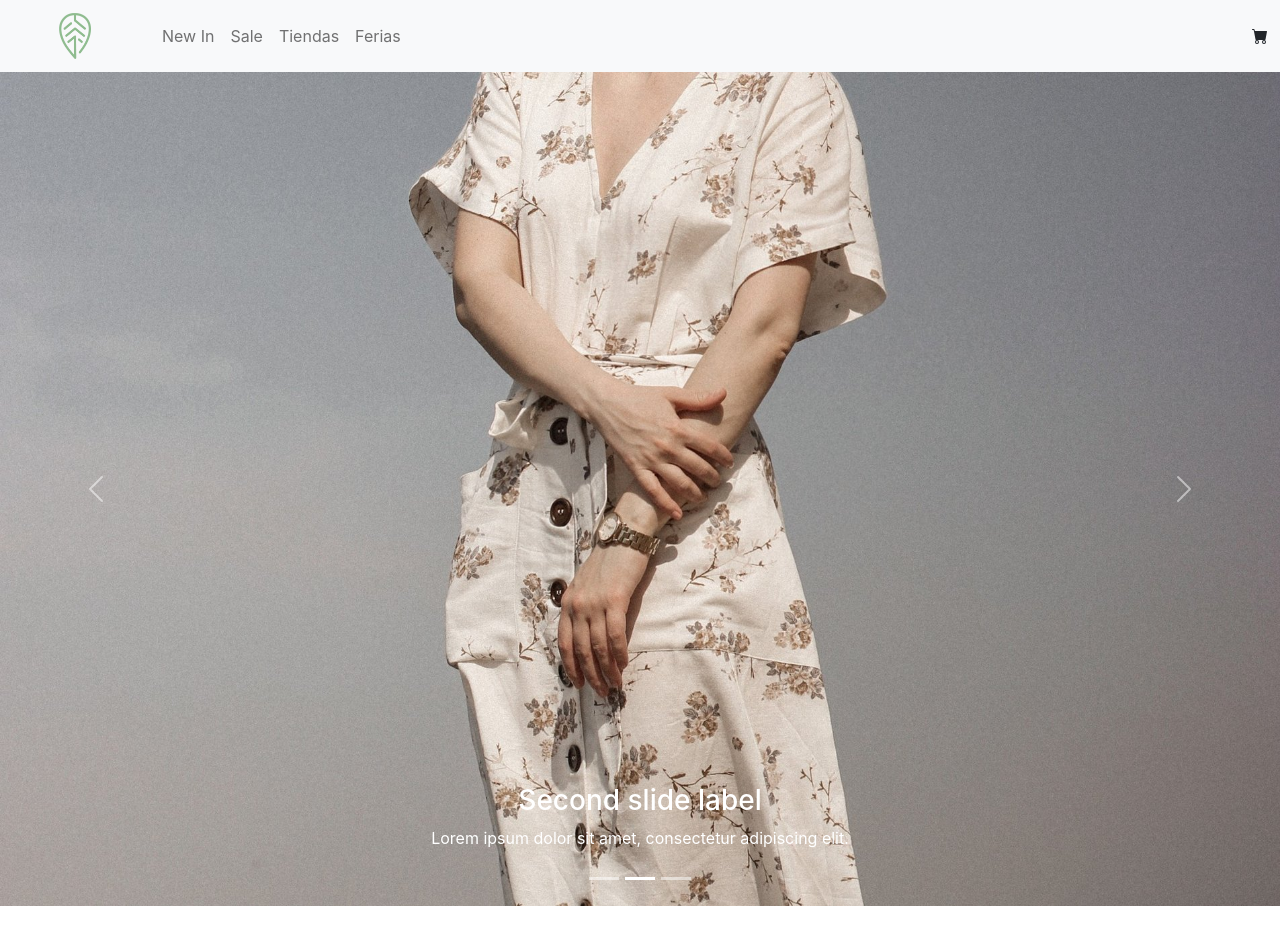
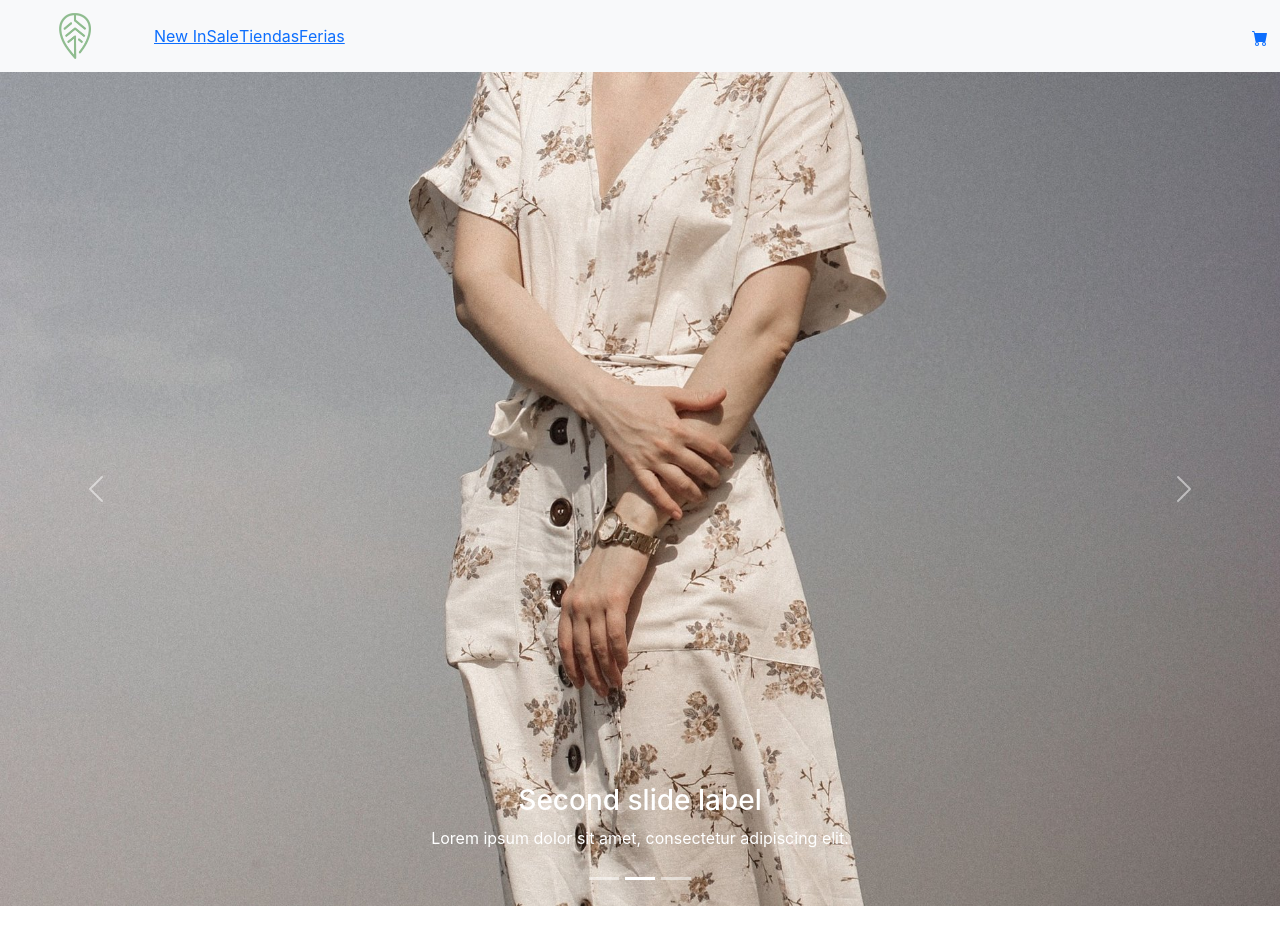
Before and after one commit to NicolasSeguro/GreenMode-React, a React (Create React App) app: page /categoria/ferias in a window 1280 px wide. Shown: the top 944 px of the page. Built offline with nearby package versions, Linux system fonts and the light colour scheme; the HTML template or start-up script is replaced by a standard one.

Commit message:
Routeo y categories

```diff
--- a/public/index.html
+++ b/public/index.html
@@ -24,7 +24,7 @@
       work correctly both with client-side routing and a non-root public URL.
       Learn how to configure a non-root public URL by running `npm run build`.
     -->
-    <title>React App</title>
+    <title>Green Mode</title>
   </head>
   <body>
     <noscript>You need to enable JavaScript to run this app.</noscript>
--- a/src/App.js
+++ b/src/App.js
@@ -5,13 +5,13 @@ import { BrowserRouter, Route, Routes } from 'react-router-dom';
 import Banners from './components/Home/banners/Banner';
 import ItemDetailContainer from './components/ItemDetail/ItemDetailContainer';
 import ItemListContainer from './components/itemList/ItemListContainer';
-import Navbar from './components/NavBar';
+import NavBar from './components/NavBar/NavBar';
 
 function App() {
   return (
     <div className="App">
       <BrowserRouter>
-        <Navbar/>
+        <NavBar/>
         <Banners/>
           <Routes>
             <Route path="/" element={<ItemListContainer />} />
--- a/src/components/NavBar.js
+++ b/src/components/NavBar/NavBar.js
@@ -1,7 +1,8 @@
 import {Container, Nav, Navbar} from "react-bootstrap";
 
-import CartWidget from "./Cart/CartWidget";
-import logo from '../logo.png';
+import CartWidget from '../Cart/CartWidget'
+import { Link } from "react-router-dom";
+import logo from '../../logo.png'
 
 const NavBar = () => {
     return(
@@ -9,9 +10,12 @@ const NavBar = () => {
             <Navbar bg="light" expand="lg">
             <Container fluid>
                 <Navbar.Brand href="#">
-                    <img
-                    src={logo} alt="Green Mode logo"
-                    className="w-25"/>
+                    <Link to={'/'}>
+                        <img
+                        src={logo} alt="Green Mode logo"
+                        className="w-25"/>
+                    </Link>
+
                 </Navbar.Brand>
                 <Navbar.Toggle aria-controls="navbarScroll" />
                 <Navbar.Collapse id="navbarScroll">
@@ -20,12 +24,14 @@ const NavBar = () => {
                     style={{ maxHeight: '200px' }}
                     navbarScroll
                 >
-                    <Nav.Link href="#">New In</Nav.Link>
-                    <Nav.Link href="#">Sale</Nav.Link>
-                    <Nav.Link href="#">Tiendas</Nav.Link>
-                    <Nav.Link href="#">Ferias</Nav.Link>
+                    <Link to={'/categoria/new'}>New In</Link>
+                    <Link to={'/categoria/sale'}>Sale</Link>
+                    <Link to={'/categoria/tiendas'}>Tiendas</Link>
+                    <Link to={'/categoria/ferias'}>Ferias</Link>
                 </Nav>
-                <CartWidget/>
+                <Link to={'/cart'}>
+                    <CartWidget/>
+                </Link>
                 </Navbar.Collapse>
             </Container>
         </Navbar>
--- a/src/db/items.js
+++ b/src/db/items.js
@@ -6,7 +6,8 @@ const products = [
         image: "https://shop.goop-img.com/cdn-cgi/image/height=300,width=300,dpr=3,format=auto,onerror=redirect,metadata=copyright/spree/images/attachments/000/073/576/large/open-uri20211108-21965-dxinjc?version=1636394887.webp",
         stock: 6,
         description: 'Samara combina la comodidad de un poncho con la comodidad de un jersey (sí, esas son mangas), por lo que es fácil deslizarse debajo de un abrigo también.',
-        details: '80% lana, 20% poliamida'
+        details: '80% lana, 20% poliamida',
+        categories: 'sale'
 
     },
     {
@@ -16,7 +17,8 @@ const products = [
         image: "https://shop.goop-img.com/cdn-cgi/image/height=300,width=300,dpr=3,format=auto,onerror=redirect,metadata=copyright/spree/images/attachments/000/073/552/large/open-uri20211105-23322-3twaqe?version=1636133684.webp",
         stock: 4,
         description: 'este vestido de camiseta de corte A fue la primera silueta de La DoubleJ, diseñada para usarse en cualquier lugar y en todas partes, desde las misiones de café temprano en la mañana hasta el trabajo de escritorio, la cena, las bebidas y más.',
-        details: '100% seda'
+        details: '100% seda',
+        categories: 'new'
 
     },
     {
@@ -26,7 +28,8 @@ const products = [
         image: "https://shop.goop-img.com/cdn-cgi/image/height=300,width=300,dpr=3,format=auto,onerror=redirect,metadata=copyright/spree/images/attachments/000/073/353/large/open-uri20211101-10908-1aumrgc?version=1635787687.webp",
         stock: 10,
         description: 'Esta sudadera con capucha diseñada por Sia (sí, esa Sia) está confeccionada con un algodón de primera calidad que es súper suave por fuera y suave y velloso por dentro.',
-        details: '100% algodón premium'
+        details: '100% algodón premium',
+        categories: 'new'
 
     },
     {
@@ -36,7 +39,8 @@ const products = [
         image: "https://shop.goop-img.com/cdn-cgi/image/height=300,width=300,dpr=3,format=auto,onerror=redirect,metadata=copyright/spree/images/attachments/000/071/699/large/DESM_signature-set-jag-navy_Signature_Set_Jag_Navy_FW21_Apparel_Still_173_set.jpeg?version=1633111981.webp",
         stock: 8,
         description: 'Es el clásico de Desmond y Dempsey: una camisa hecha a la medida de él para ella junto con el par más cómodo de boxers a juego. ',
-        details: '100% algodón'
+        details: '100% algodón',
+        categories: 'sale'
 
     },
     {
@@ -46,7 +50,8 @@ const products = [
         image: "https://shop.goop-img.com/cdn-cgi/image/height=300,width=300,dpr=3,format=auto,onerror=redirect,metadata=copyright/spree/images/attachments/000/073/413/large/open-uri20211102-30065-1cemzb3?version=1635894171.webp",
         stock: 12,
         description: 'Rowdy es como tu combinación de comodidad sobre calidad, elegante y rudo, pero todo en uno.',
-        details: '100% algodón'
+        details: '100% algodón',
+        categories: 'new'
 
     },
     {
@@ -56,7 +61,8 @@ const products = [
         image: "https://shop.goop-img.com/cdn-cgi/image/height=300,width=300,dpr=3,format=auto,onerror=redirect,metadata=copyright/spree/images/attachments/000/073/342/large/open-uri20211101-29861-1wm9z6c?version=1635787015.webp",
         stock: 10,
         description: 'Es el clásico de Desmond y Dempsey: una camisa hecha a la medida de él para ella junto con el par más cómodo de boxers a juego. ',
-        details: '100% algodón'
+        details: '100% algodón',
+        categories: 'sale'
 
     },
 
```
Also changed, not shown: 1 other file (tests, documents, lock files or other folders).
